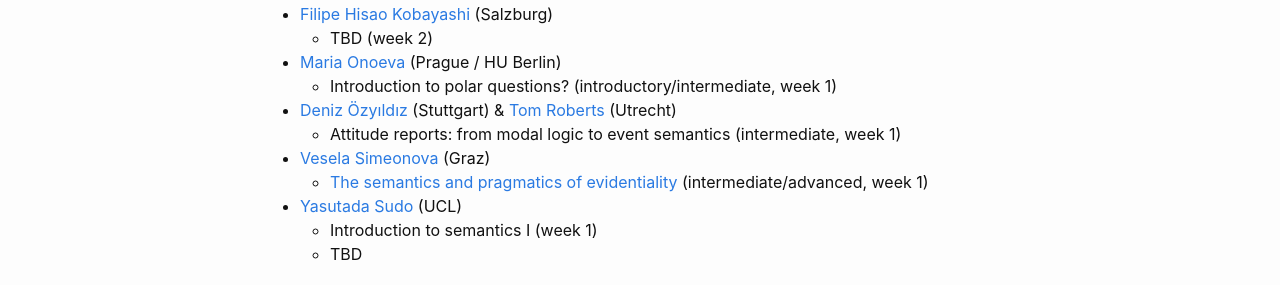
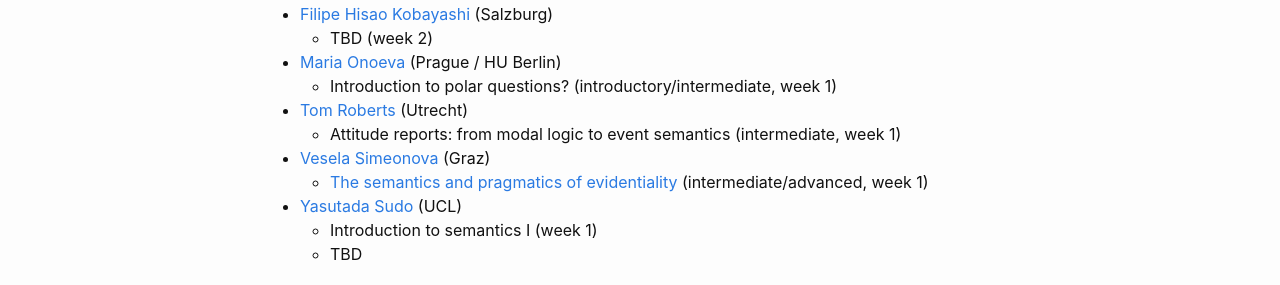
Before and after one commit to ovaschool/ovaschool.github.io, a Jekyll site: the page built from staticpages/ova2026-teachers.markdown, in a window 1280 px wide. Shown: the part 861-1146 px from the top of the page. Built offline with Jekyll 4.4.1, drawn with Linux system fonts in a browser that asks for light colours.

Commit message:
Update ova2026-teachers.markdown

```diff
--- a/staticpages/ova2026-teachers.markdown
+++ b/staticpages/ova2026-teachers.markdown
@@ -38,7 +38,7 @@
   - TBD (week 2)
 - [Maria Onoeva](https://mariaonoeva.github.io/) (Prague / HU Berlin)
   - Introduction to polar questions? (introductory/intermediate, week 1)
-- [Deniz Özyıldız](https://deniz.fr/) (Stuttgart) & [Tom Roberts](https://www.uu.nl/staff/TDHRoberts) (Utrecht)
+- [Tom Roberts](https://www.uu.nl/staff/TDHRoberts) (Utrecht)
   - Attitude reports: from modal logic to event semantics (intermediate, week 1)
 - [Vesela Simeonova](https://kfunigraz.academia.edu/VeselaSimeonova) (Graz)
   - [The semantics and pragmatics of evidentiality](https://github.com/ovaschool/ovaschool.github.io/blob/main/staticpages/ova2026-course-descriptions.markdown#vesela-simeonova-the-semantics-and-pragmatics-of-evidentiality) (intermediate/advanced, week 1)
```
